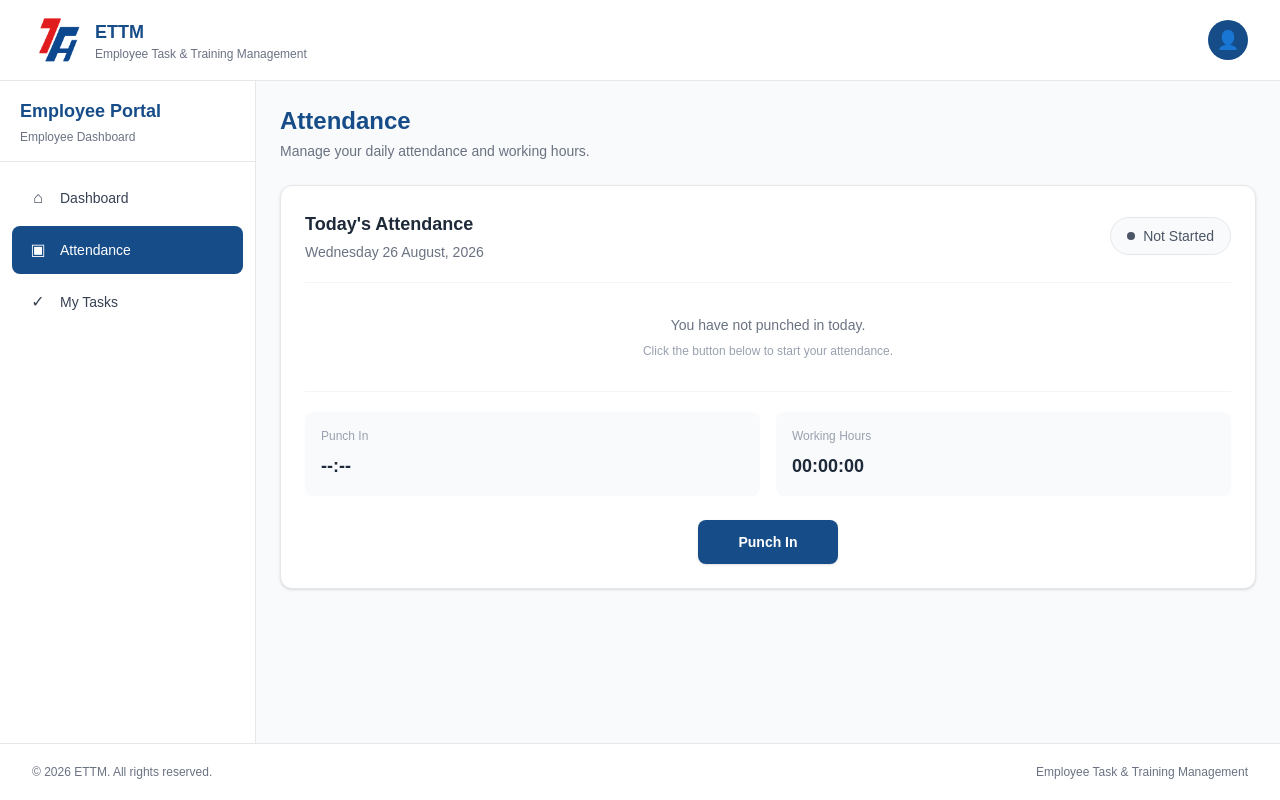
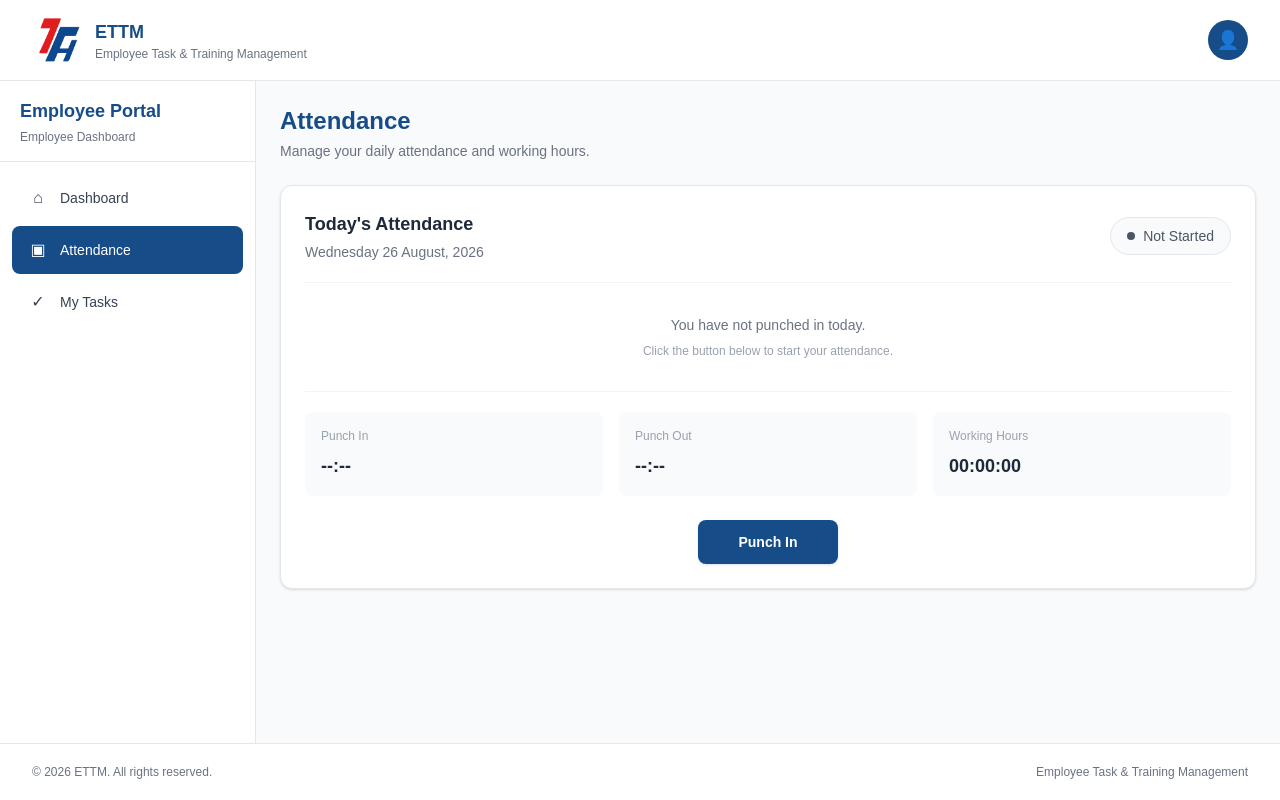
Before and after one commit to aayushmohan2099/TechnoITHubFront, a React (Vite) app: page /employee/attendance in a window 1280 px wide. Built offline with nearby package versions, Linux system fonts and the light colour scheme; sample sign-in values are in the browser's storage.

Commit message:
Fixed Attendance Error|27/8/26

```diff
--- a/src/pages/Employee/Attendance.jsx
+++ b/src/pages/Employee/Attendance.jsx
@@ -1,11 +1,17 @@
 import React, { useEffect, useRef, useState } from "react";
 import { punchAttendance } from "../../api/employeeApi";
 
+// Active punch-in state
 const ATTENDANCE_STORAGE_KEY = "employee_attendance";
+
+// Completed attendance marker
+const ATTENDANCE_COMPLETED_KEY =
+    "attendance_completed_today";
 
 const Attendance = () => {
     // --------------------------------------------------
-    // Get today's date key
+    // Get today's date
+    // YYYY-MM-DD
     // --------------------------------------------------
     const getTodayKey = () => {
         const today = new Date();
@@ -18,20 +24,119 @@ const Attendance = () => {
     };
 
     // --------------------------------------------------
-    // Initial Attendance State
-    // Restore from localStorage if it belongs to today
+    // Check whether THIS employee already completed
+    // attendance today
     // --------------------------------------------------
-    const [attendance, setAttendance] = useState(() => {
-        const savedAttendance = localStorage.getItem(
+    const getCompletedAttendance = () => {
+        const saved = localStorage.getItem(
+            ATTENDANCE_COMPLETED_KEY
+        );
+
+        if (!saved) {
+            return null;
+        }
+
+        try {
+            const parsed = JSON.parse(saved);
+
+            const currentEmployeeId =
+                localStorage.getItem(
+                    "employee_id"
+                );
+
+            // ------------------------------------------
+            // Old day's record
+            // Remove automatically
+            // ------------------------------------------
+            if (
+                parsed.date !== getTodayKey()
+            ) {
+                localStorage.removeItem(
+                    ATTENDANCE_COMPLETED_KEY
+                );
+
+                return null;
+            }
+
+            // ------------------------------------------
+            // Same day but another employee
+            // Don't block that employee
+            // ------------------------------------------
+            if (
+                parsed.employee_id !==
+                currentEmployeeId
+            ) {
+                return null;
+            }
+
+            if (parsed.completed === true) {
+                return parsed;
+            }
+
+            return null;
+        } catch (error) {
+            console.error(
+                "Invalid completed attendance data:",
+                error
+            );
+
+            localStorage.removeItem(
+                ATTENDANCE_COMPLETED_KEY
+            );
+
+            return null;
+        }
+    };
+
+    // --------------------------------------------------
+    // Initial Attendance
+    // --------------------------------------------------
+    const [attendance, setAttendance] =
+        useState(() => {
+            // ------------------------------------------
+            // First check if attendance was already
+            // completed today
+            // ------------------------------------------
+            const completedAttendance =
+                getCompletedAttendance();
+
+            if (completedAttendance) {
+                return {
+                    date: getTodayKey(),
+                    status: "Completed",
+
+                    punchInTime:
+                        completedAttendance.punchInTime ||
+                        null,
+
+                    punchOutTime:
+                        completedAttendance.punchOutTime ||
+                        null,
+
+                    totalSeconds: Number(
+                        completedAttendance.totalSeconds ||
+                        0
+                    ),
+                };
+            }
+
+            // ------------------------------------------
+            // Otherwise check active punch-in
+            // ------------------------------------------
+            const savedAttendance =
+                localStorage.getItem(
                     ATTENDANCE_STORAGE_KEY
                 );
 
             if (savedAttendance) {
                 try {
                     const parsedAttendance =
-                    JSON.parse(savedAttendance);
+                        JSON.parse(
+                            savedAttendance
+                        );
 
-                // Restore only today's attendance
+                    // Restore only today's
+                    // active attendance
                     if (
                         parsedAttendance.date ===
                         getTodayKey()
@@ -39,7 +144,8 @@ const Attendance = () => {
                         return parsedAttendance;
                     }
 
-                // Remove old attendance
+                    // Remove yesterday's
+                    // active attendance
                     localStorage.removeItem(
                         ATTENDANCE_STORAGE_KEY
                     );
@@ -79,26 +185,51 @@ const Attendance = () => {
     const timerRef = useRef(null);
 
     // --------------------------------------------------
-    // Save Attendance to localStorage
+    // Save ACTIVE attendance
     // --------------------------------------------------
     useEffect(() => {
+        // Do not store completed attendance
+        // in the active attendance key.
+        if (
+            attendance.status ===
+            "Currently Working"
+        ) {
             localStorage.setItem(
                 ATTENDANCE_STORAGE_KEY,
                 JSON.stringify(attendance)
             );
+        }
+
+        // If state becomes Not Started,
+        // make sure stale active data is gone.
+        if (
+            attendance.status ===
+            "Not Started"
+        ) {
+            localStorage.removeItem(
+                ATTENDANCE_STORAGE_KEY
+            );
+        }
     }, [attendance]);
 
     // --------------------------------------------------
     // Format seconds → HH:MM:SS
     // --------------------------------------------------
     const formatDuration = (seconds) => {
-        const hrs = Math.floor(seconds / 3600);
+        const totalSeconds = Number(
+            seconds || 0
+        );
+
+        const hrs = Math.floor(
+            totalSeconds / 3600
+        );
 
         const mins = Math.floor(
-            (seconds % 3600) / 60
+            (totalSeconds % 3600) / 60
         );
 
-        const secs = seconds % 60;
+        const secs =
+            totalSeconds % 60;
 
         return [
             String(hrs).padStart(2, "0"),
@@ -115,18 +246,23 @@ const Attendance = () => {
             return "--:--";
         }
 
-        const date = new Date(dateTime);
+        const date = new Date(
+            dateTime
+        );
 
-        return date.toLocaleTimeString("en-IN", {
+        return date.toLocaleTimeString(
+            "en-IN",
+            {
                 hour: "2-digit",
                 minute: "2-digit",
                 second: "2-digit",
                 hour12: true,
-        });
+            }
+        );
     };
 
     // --------------------------------------------------
-    // Live Working Timer
+    // Live Timer
     // --------------------------------------------------
     useEffect(() => {
         if (
@@ -135,33 +271,40 @@ const Attendance = () => {
             attendance.punchInTime
         ) {
             const updateTimer = () => {
-                const punchIn = new Date(
+                const punchIn =
+                    new Date(
                         attendance.punchInTime
                     ).getTime();
 
                 const now = Date.now();
 
-                const seconds = Math.max(
+                const seconds =
+                    Math.max(
                         0,
                         Math.floor(
-                        (now - punchIn) / 1000
+                            (now - punchIn) /
+                            1000
                         )
                     );
 
-                setElapsedSeconds(seconds);
+                setElapsedSeconds(
+                    seconds
+                );
             };
 
-            // Run immediately
             updateTimer();
 
-            // Update every second
-            timerRef.current = setInterval(
+            timerRef.current =
+                setInterval(
                     updateTimer,
                     1000
                 );
         } else {
             if (timerRef.current) {
-                clearInterval(timerRef.current);
+                clearInterval(
+                    timerRef.current
+                );
+
                 timerRef.current = null;
             }
 
@@ -171,7 +314,8 @@ const Attendance = () => {
             ) {
                 setElapsedSeconds(
                     Number(
-                        attendance.totalSeconds
+                        attendance.totalSeconds ||
+                        0
                     )
                 );
             } else {
@@ -181,7 +325,10 @@ const Attendance = () => {
 
         return () => {
             if (timerRef.current) {
-                clearInterval(timerRef.current);
+                clearInterval(
+                    timerRef.current
+                );
+
                 timerRef.current = null;
             }
         };
@@ -195,8 +342,23 @@ const Attendance = () => {
     // Punch In / Punch Out
     // --------------------------------------------------
     const handlePunch = async () => {
+        // ------------------------------------------
+        // Extra frontend protection
+        // ------------------------------------------
+        if (
+            attendance.status ===
+            "Completed"
+        ) {
+            setErrorMessage(
+                "Today's attendance has already been completed."
+            );
+
+            return;
+        }
+
         try {
             setLoading(true);
+
             setErrorMessage("");
             setSuccessMessage("");
 
@@ -208,23 +370,30 @@ const Attendance = () => {
                 data
             );
 
-            // ------------------------------------------
+            // ==========================================
             // PUNCH IN
-            // ------------------------------------------
+            // ==========================================
             if (
                 data.status ===
                 "Currently Working"
             ) {
                 const newAttendance = {
                     date: getTodayKey(),
-                    status: "Currently Working",
+
+                    status:
+                        "Currently Working",
+
                     punchInTime:
                         data.punch_in_time,
+
                     punchOutTime: null,
+
                     totalSeconds: 0,
                 };
 
-                setAttendance(newAttendance);
+                setAttendance(
+                    newAttendance
+                );
 
                 localStorage.setItem(
                     ATTENDANCE_STORAGE_KEY,
@@ -243,9 +412,9 @@ const Attendance = () => {
                 return;
             }
 
-            // ------------------------------------------
+            // ==========================================
             // PUNCH OUT
-            // ------------------------------------------
+            // ==========================================
             if (
                 data.punch_out_time &&
                 data.total_seconds !==
@@ -257,25 +426,76 @@ const Attendance = () => {
                 );
 
                 // Stop timer
-                if (timerRef.current) {
+                if (
+                    timerRef.current
+                ) {
                     clearInterval(
                         timerRef.current
                     );
 
-                    timerRef.current = null;
+                    timerRef.current =
+                        null;
                 }
 
-                // Clear attendance storage
+                // --------------------------------------
+                // Get employee ID BEFORE logout
+                // --------------------------------------
+                const employeeId =
+                    localStorage.getItem(
+                        "employee_id"
+                    );
+
+                // --------------------------------------
+                // SAVE COMPLETED ATTENDANCE
+                //
+                // This key MUST survive logout.
+                // --------------------------------------
+                const completedAttendance =
+                {
+                    employee_id:
+                        employeeId,
+
+                    date:
+                        getTodayKey(),
+
+                    completed: true,
+
+                    punchInTime:
+                        data.punch_in_time ||
+                        attendance.punchInTime,
+
+                    punchOutTime:
+                        data.punch_out_time,
+
+                    totalSeconds:
+                        Number(
+                            data.total_seconds
+                        ),
+                };
+
+                localStorage.setItem(
+                    ATTENDANCE_COMPLETED_KEY,
+                    JSON.stringify(
+                        completedAttendance
+                    )
+                );
+
+                // --------------------------------------
+                // Remove active punch-in state
+                // --------------------------------------
                 localStorage.removeItem(
                     ATTENDANCE_STORAGE_KEY
                 );
 
-                // ----------------------------------
-                // CLEAR LOGIN TOKENS
-                // ----------------------------------
-
-                // Use the keys that your login
-                // actually stores.
+                // --------------------------------------
+                // CLEAR LOGIN / SESSION DATA
+                //
+                // Do NOT use:
+                // localStorage.clear()
+                //
+                // because it would also delete
+                // attendance_completed_today
+                // --------------------------------------
                 localStorage.removeItem(
                     "access"
                 );
@@ -292,21 +512,42 @@ const Attendance = () => {
                     "refresh_token"
                 );
 
-                // ----------------------------------
+                localStorage.removeItem(
+                    "role"
+                );
+
+                localStorage.removeItem(
+                    "employee_id"
+                );
+
+                localStorage.removeItem(
+                    "name"
+                );
+
+                localStorage.removeItem(
+                    "profile_picture"
+                );
+
+                localStorage.removeItem(
+                    "must_change_password"
+                );
+
+                // --------------------------------------
                 // LOGOUT
-                // ----------------------------------
+                // --------------------------------------
                 window.location.href =
                     "/login";
 
                 return;
             }
 
-            // ------------------------------------------
-            // UNEXPECTED RESPONSE
-            // ------------------------------------------
+            // ==========================================
+            // Unexpected API response
+            // ==========================================
             setErrorMessage(
                 "Unexpected response from attendance API."
             );
+
         } catch (error) {
             console.error(
                 "Attendance API Error:",
@@ -380,6 +621,7 @@ const Attendance = () => {
 
             {/* PAGE HEADER */}
             <div className="mb-6">
+
                 <h1 className="text-2xl font-semibold text-ettm-blue">
                     Attendance
                 </h1>
@@ -388,6 +630,7 @@ const Attendance = () => {
                     Manage your daily attendance
                     and working hours.
                 </p>
+
             </div>
 
             {/* SUCCESS MESSAGE */}
@@ -411,6 +654,7 @@ const Attendance = () => {
                 <div className="flex flex-col gap-4 border-b border-gray-100 pb-5 sm:flex-row sm:items-center sm:justify-between">
 
                     <div>
+
                         <h2 className="text-lg font-semibold text-gray-800">
                             Today's Attendance
                         </h2>
@@ -419,13 +663,18 @@ const Attendance = () => {
                             {new Date().toLocaleDateString(
                                 "en-IN",
                                 {
-                                    weekday: "long",
-                                    day: "2-digit",
-                                    month: "long",
-                                    year: "numeric",
+                                    weekday:
+                                        "long",
+                                    day:
+                                        "2-digit",
+                                    month:
+                                        "long",
+                                    year:
+                                        "numeric",
                                 }
                             )}
                         </p>
+
                     </div>
 
                     {/* STATUS */}
@@ -436,11 +685,15 @@ const Attendance = () => {
 
                         {attendance.status}
                     </div>
+
                 </div>
 
-                {/* CURRENTLY WORKING */}
+                {/* ======================================
+                    CURRENTLY WORKING
+                ====================================== */}
                 {attendance.status ===
                     "Currently Working" && (
+
                         <div className="py-8 text-center">
 
                             <p className="text-xs font-semibold uppercase tracking-wider text-gray-400">
@@ -456,12 +709,17 @@ const Attendance = () => {
                             <p className="mt-3 text-sm text-green-600">
                                 You are currently working
                             </p>
+
                         </div>
+
                     )}
 
-                {/* COMPLETED */}
+                {/* ======================================
+                    COMPLETED
+                ====================================== */}
                 {attendance.status ===
                     "Completed" && (
+
                         <div className="py-8 text-center">
 
                             <p className="text-xs font-semibold uppercase tracking-wider text-gray-400">
@@ -474,16 +732,24 @@ const Attendance = () => {
                                 )}
                             </p>
 
-                            <p className="mt-3 text-sm text-blue-600">
-                                Today's attendance is
-                                completed
+                            <p className="mt-3 text-sm font-medium text-blue-600">
+                                Today's attendance is completed
                             </p>
+
+                            <p className="mt-2 text-xs text-gray-400">
+                                You cannot punch in again today.
+                            </p>
+
                         </div>
+
                     )}
 
-                {/* NOT STARTED */}
+                {/* ======================================
+                    NOT STARTED
+                ====================================== */}
                 {attendance.status ===
                     "Not Started" && (
+
                         <div className="py-8 text-center">
 
                             <p className="text-sm text-gray-500">
@@ -492,17 +758,22 @@ const Attendance = () => {
                             </p>
 
                             <p className="mt-2 text-xs text-gray-400">
-                                Click the button below to
-                                start your attendance.
+                                Click the button below
+                                to start your attendance.
                             </p>
+
                         </div>
+
                     )}
 
-                {/* TIMES */}
-                <div className="grid grid-cols-1 gap-4 border-t border-gray-100 pt-5 sm:grid-cols-2">
+                {/* ======================================
+                    TIMES
+                ====================================== */}
+                <div className="grid grid-cols-1 gap-4 border-t border-gray-100 pt-5 sm:grid-cols-3">
 
                     {/* PUNCH IN */}
                     <div className="rounded-lg bg-gray-50 p-4">
+
                         <p className="text-xs font-medium text-gray-400">
                             Punch In
                         </p>
@@ -512,10 +783,27 @@ const Attendance = () => {
                                 attendance.punchInTime
                             )}
                         </p>
+
+                    </div>
+
+                    {/* PUNCH OUT */}
+                    <div className="rounded-lg bg-gray-50 p-4">
+
+                        <p className="text-xs font-medium text-gray-400">
+                            Punch Out
+                        </p>
+
+                        <p className="mt-2 text-lg font-semibold text-gray-800">
+                            {formatTime(
+                                attendance.punchOutTime
+                            )}
+                        </p>
+
                     </div>
 
                     {/* WORKING HOURS */}
                     <div className="rounded-lg bg-gray-50 p-4">
+
                         <p className="text-xs font-medium text-gray-400">
                             Working Hours
                         </p>
@@ -525,18 +813,27 @@ const Attendance = () => {
                                 workingSeconds
                             )}
                         </p>
-                    </div>
+
                     </div>
 
-                {/* ACTION BUTTON */}
+                </div>
+
+                {/* ======================================
+                    ACTION BUTTON
+                ====================================== */}
                 <div className="mt-6 flex justify-center">
 
                     {attendance.status !==
                         "Completed" && (
+
                             <button
                                 type="button"
-                                onClick={handlePunch}
-                                disabled={loading}
+                                onClick={
+                                    handlePunch
+                                }
+                                disabled={
+                                    loading
+                                }
                                 className={`rounded-lg px-10 py-3 text-sm font-semibold text-white shadow-sm transition disabled:cursor-not-allowed disabled:opacity-50 ${attendance.status ===
                                     "Currently Working"
                                     ? "bg-red-600 hover:bg-red-700"
@@ -550,16 +847,22 @@ const Attendance = () => {
                                         ? "Punch Out"
                                         : "Punch In"}
                             </button>
+
                         )}
 
                     {attendance.status ===
                         "Completed" && (
+
                             <div className="rounded-lg bg-blue-50 px-8 py-3 text-sm font-semibold text-blue-700">
                                 ✓ Attendance Completed
                             </div>
+
                         )}
+
                 </div>
+
             </div>
+
         </div>
     );
 };
```
Lines whose indentation alone changed are shown as unchanged.
